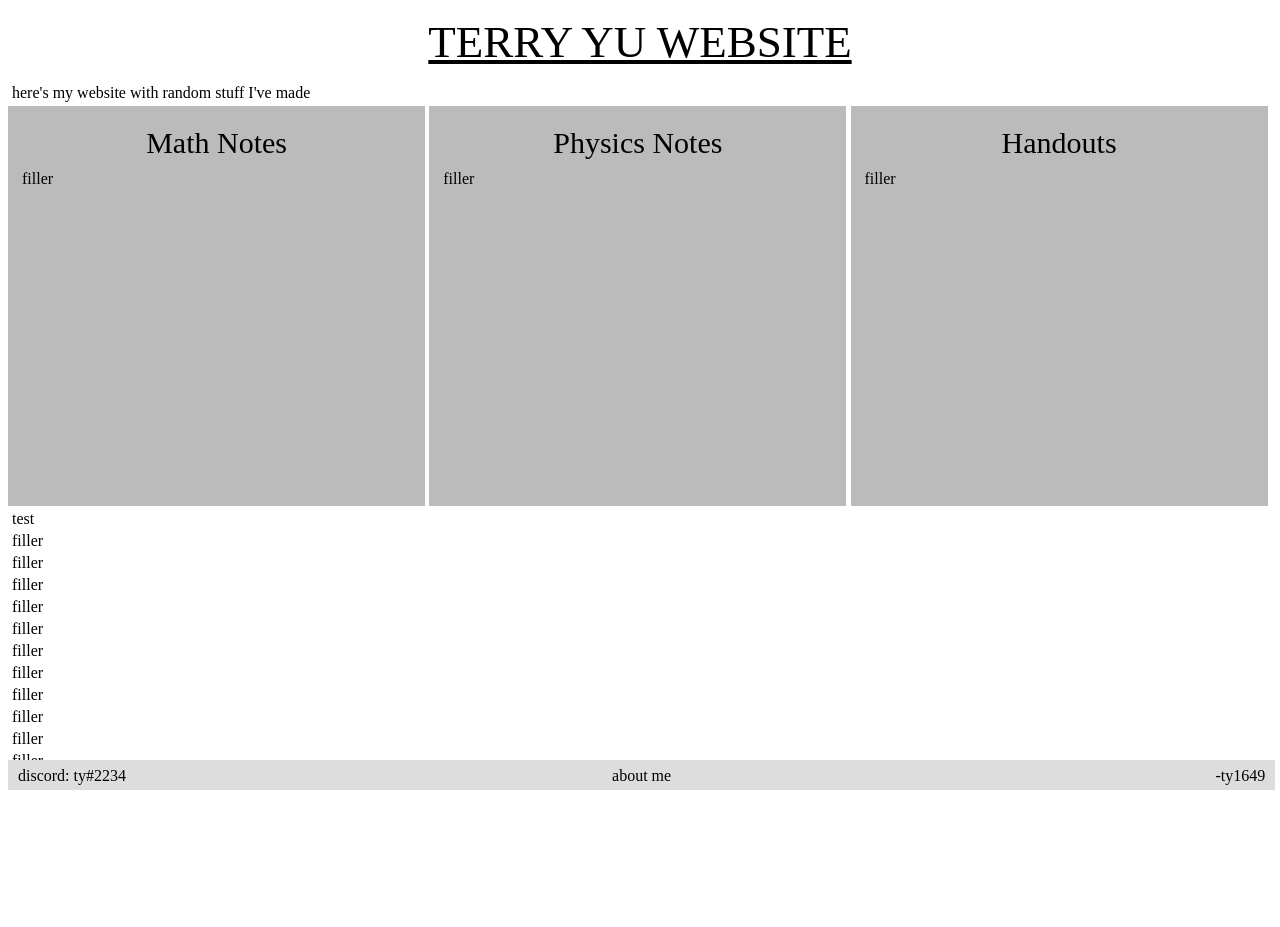
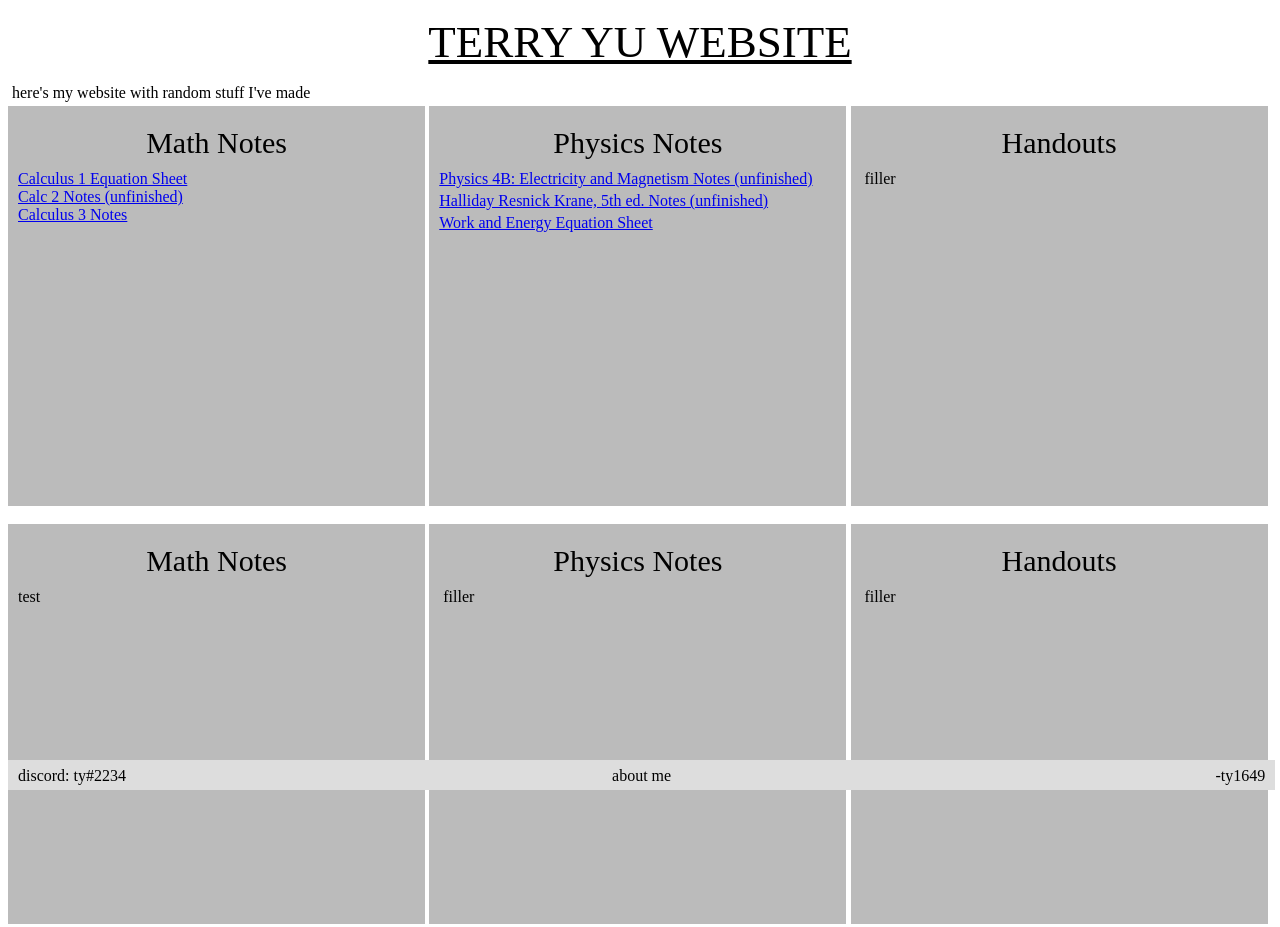
Before and after one commit to ty1649/ty1649.github.io, a plain HTML site: page index.html in a window 1280 px wide. Shown: the top 927 px of the page. Before the commit the page ends 800 px from the top, so only its background shows below. Drawn offline with Linux system fonts and the light colour scheme.

Commit message:
Update index.html

```diff
--- a/index.html
+++ b/index.html
@@ -80,7 +80,68 @@ h3 { margin : 16px}
 <div class="row">
   <div class="column" style="background-color:#bbb;">
     <h2 class = "box-title"> Math Notes </h2>
+      <div class="member">
+          <a
+            target="_blank"
+            href="notes/calc1.pdf"
+            >
+            Calculus 1 Equation Sheet</a>
+      </div>
+      <div class="member">
+          <a
+            target="_blank"
+            href="notes/calc2.pdf"
+            >
+            Calc 2 Notes (unfinished)</a>
+      </div>
+      <div class="member">
+          <a
+            target="_blank"
+            href="notes/calc3.pdf"
+            >
+            Calculus 3 Notes</a>
+      </div>
+  </div>
+  <div class="column" style="background-color:#bbb;">
+    <h2 class = "box-title"> Physics Notes </h2>
+    <p>
+      <div class="member">
+          <a
+            target="_blank"
+            href="notes/physics e&m.pdf"
+            >
+            Physics 4B: Electricity and Magnetism Notes (unfinished)</a>
+      </div>
+    </p>
+    <p>
+      <div class="member">
+          <a
+            target="_blank"
+            href="notes/hallidayresnickkrane.pdf"
+            >
+            Halliday Resnick Krane, 5th ed. Notes (unfinished)</a>
+      </div>
+    </p>
+    <p>
+      <div class="member">
+          <a
+            target="_blank"
+            href="notes/workenergyeqsheet.pdf"
+            >
+            Work and Energy Equation Sheet</a>
+      </div>
+    </p>
+  </div>
+  <div class="column" style="background-color:#bbb;">
+    <h2 class = "box-title"> Handouts </h2>
     <p> filler </p>
+  </div>
+</div>
+<br>
+<div class="row">
+  <div class="column" style="background-color:#bbb;">
+    <h2 class = "box-title"> Math Notes </h2>
+    test
   </div>
   <div class="column" style="background-color:#bbb;">
     <h2 class = "box-title"> Physics Notes </h2>
```
